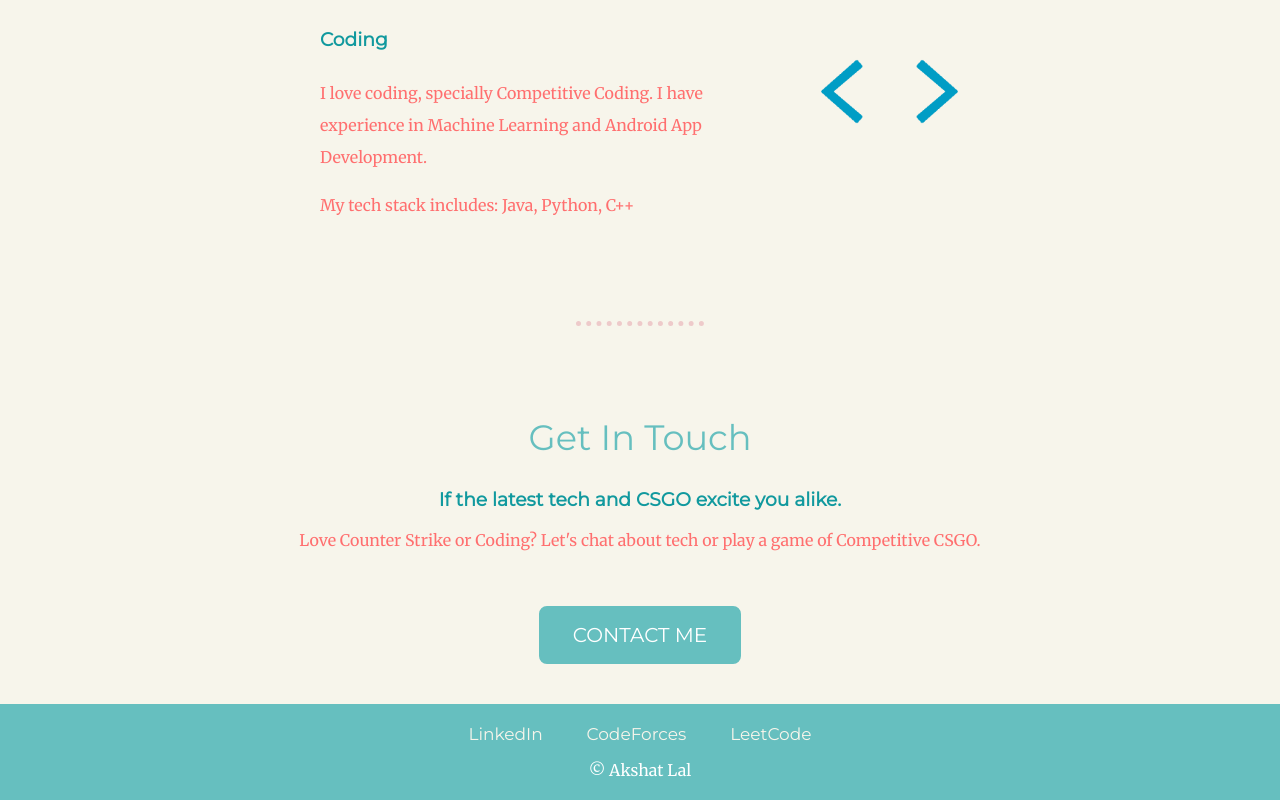
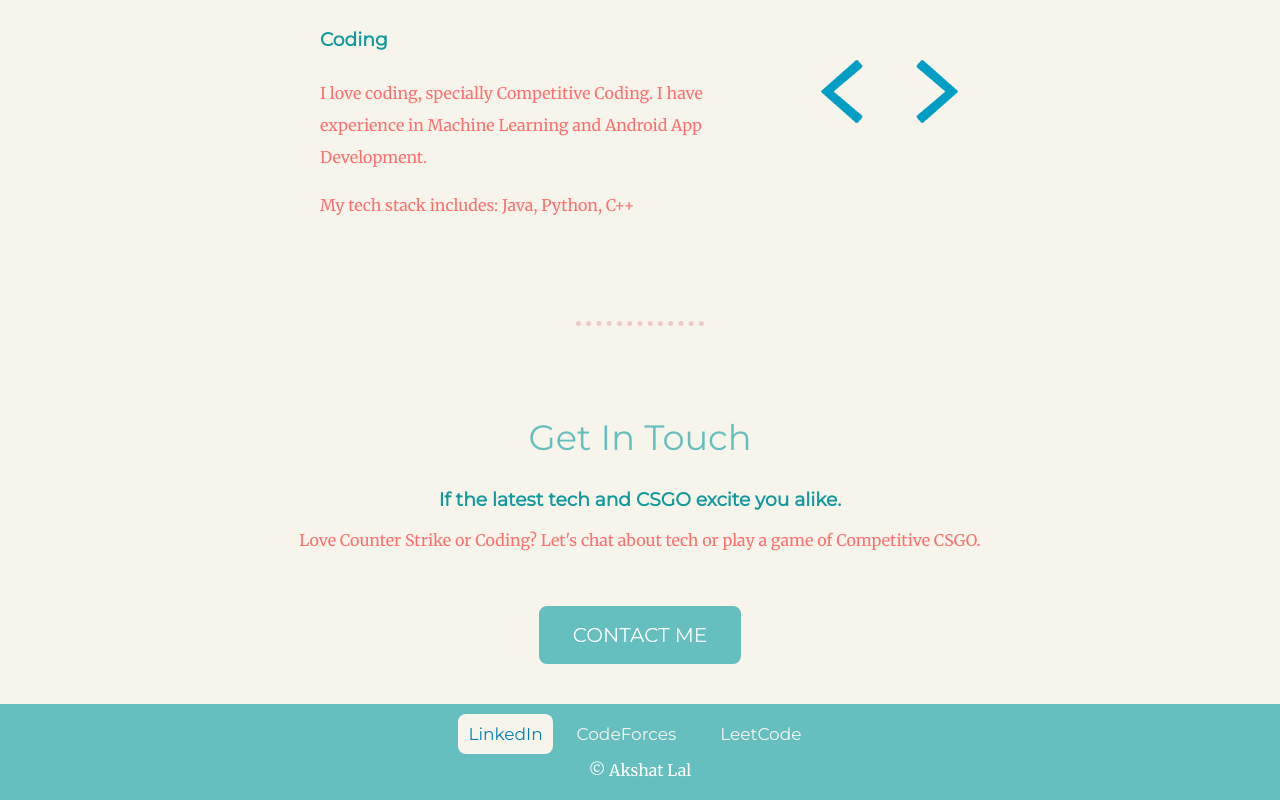
Before and after one commit to AkshatLal/AkshatLal.github.io, a plain HTML site: page index.html in a window 1280 px wide. In both pictures the pointer is over the link "LinkedIn". Shown: the part 1786-2586 px from the top of the page. Drawn offline with Linux system fonts and the light colour scheme.

Commit message:
Update styles.css

```diff
--- a/css/styles.css
+++ b/css/styles.css
@@ -139,3 +139,10 @@ hr {
     font-family: 'Montserrat', serif;
     text-decoration: none;
 }
+.footer-link:hover {
+    color: #0081B4;
+    transition-duration: 0.5s;
+    border-radius: 8px;
+    padding: 10px;
+    background-color: #f7f5eb;
+}
```
